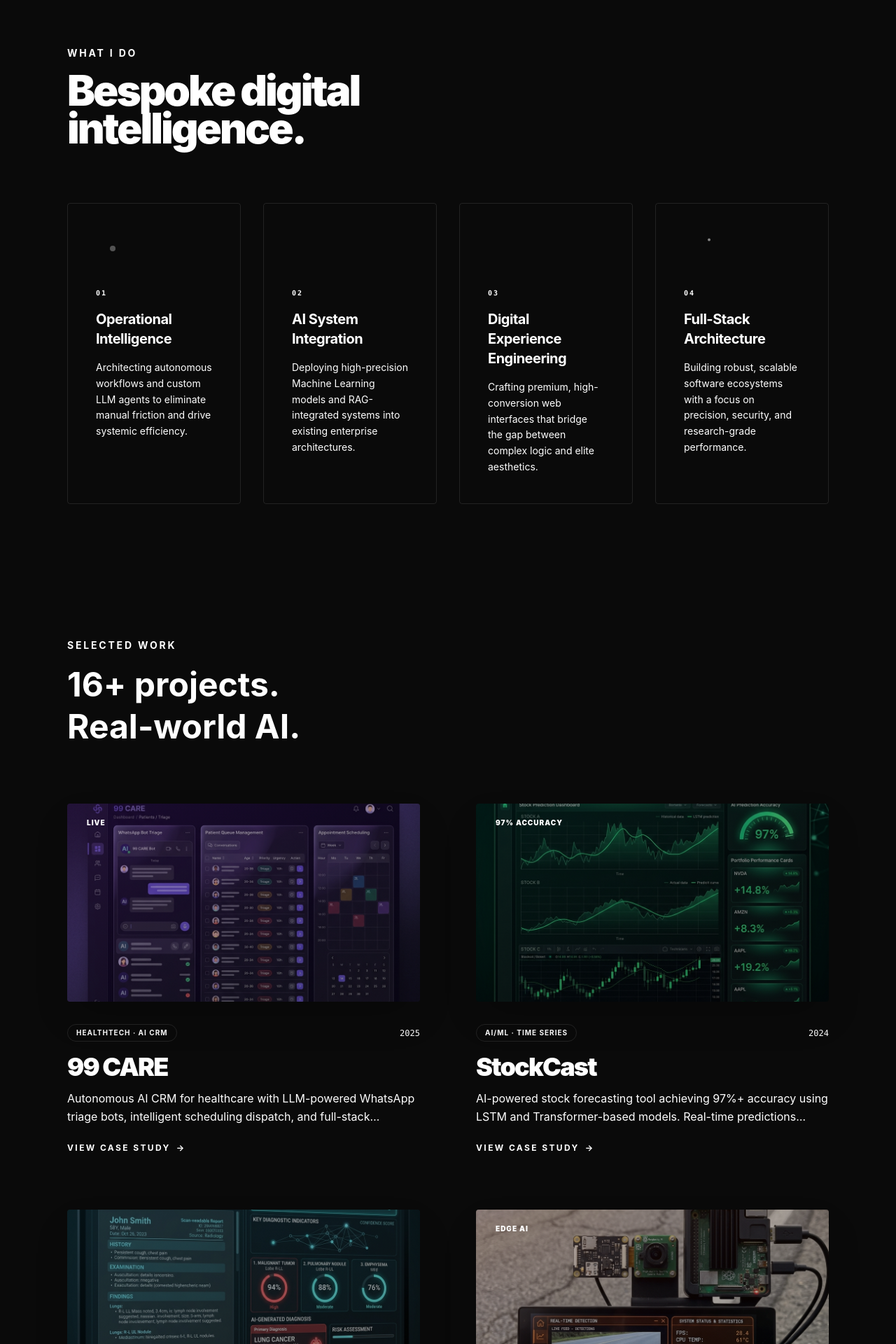
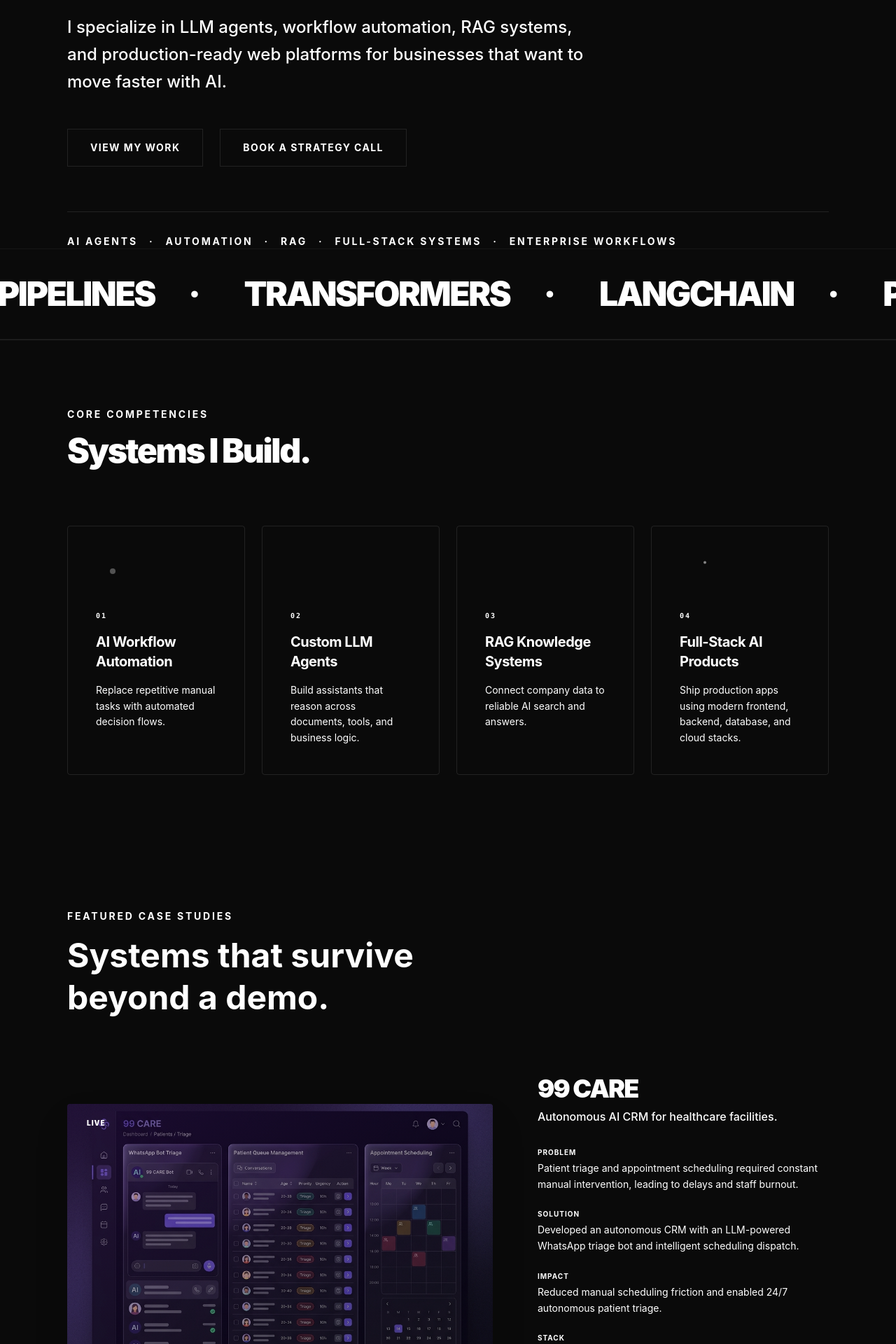
Before and after one commit to MitMakwana13/Mit-Portfolio, a React (Vite) app: page / in a window 1280 px wide. Shown: the part 880-2800 px from the top of the page at 70% size. Built offline with nearby package versions, Linux system fonts and the light colour scheme; a web font is replaced by a local one.

Commit message:
feat: complete 10/10 portfolio upgrade with premium case studies and systems architecture thinking

```diff
--- /dev/null
+++ b/src/components/Architecture.tsx
@@ -0,0 +1,81 @@
+import { useInView } from 'react-intersection-observer';
+import { Layers, Database, Cpu, Globe, ArrowRight, User } from 'lucide-react';
+
+export default function Architecture() {
+  const { ref, inView } = useInView({
+    triggerOnce: true,
+    threshold: 0.1,
+  });
+
+  const flow = [
+    { name: "User", icon: <User size={20} />, desc: "Intent & Context" },
+    { name: "Frontend", icon: <Globe size={20} />, desc: "Next.js / React UI" },
+    { name: "API", icon: <Layers size={20} />, desc: "FastAPI / Node" },
+    { name: "Database", icon: <Database size={20} />, desc: "PostgreSQL / Vector DB" },
+    { name: "AI Engine", icon: <Cpu size={20} />, desc: "LLMs / RAG Layer" },
+    { name: "Output", icon: <ArrowRight size={20} />, desc: "Autonomous Action" }
+  ];
+
+  return (
+    <section className="py-24 px-6 md:px-12 lg:px-24 bg-background border-t border-foreground/5">
+      <div className="max-w-7xl mx-auto">
+        <header className="mb-20">
+          <h2 className="text-foreground/30 uppercase tracking-[0.2em] text-sm font-bold mb-4">Architecture Thinking</h2>
+          <p className="text-4xl md:text-5xl font-sans font-bold text-foreground max-w-2xl leading-tight">
+            How I build systems.
+          </p>
+        </header>
+
+        <div
+          ref={ref}
+          className={`relative bg-card border border-foreground/5 p-8 md:p-12 rounded-sm ${inView ? 'animate-fade-up' : 'reveal-hidden'}`}
+        >
+          {/* Desktop Flow */}
+          <div className="hidden lg:flex items-center justify-between relative z-10">
+            {flow.map((node, idx) => (
+              <div key={node.name} className="flex items-center">
+                <div className="flex flex-col items-center group">
+                  <div className="w-16 h-16 rounded-full bg-background border border-foreground/10 flex items-center justify-center text-foreground group-hover:border-accent group-hover:text-accent transition-all duration-300 shadow-xl mb-4 relative z-10">
+                    {node.icon}
+                  </div>
+                  <h4 className="text-sm font-bold uppercase tracking-widest text-foreground mb-1 text-center">{node.name}</h4>
+                  <p className="text-[10px] uppercase tracking-widest text-muted text-center max-w-[100px]">{node.desc}</p>
+                </div>
+                {idx < flow.length - 1 && (
+                  <div className="w-12 h-px bg-foreground/20 mx-4 relative">
+                    <div className="absolute right-0 top-1/2 -translate-y-1/2 w-2 h-2 border-t border-r border-foreground/20 rotate-45"></div>
+                  </div>
+                )}
+              </div>
+            ))}
+          </div>
+
+          {/* Mobile Flow */}
+          <div className="flex lg:hidden flex-col gap-8 relative z-10">
+            {flow.map((node, idx) => (
+              <div key={node.name} className="flex flex-col items-center">
+                <div className="flex items-center gap-6 w-full max-w-xs p-4 bg-background border border-foreground/10 rounded-sm">
+                  <div className="text-accent">
+                    {node.icon}
+                  </div>
+                  <div>
+                    <h4 className="text-sm font-bold uppercase tracking-widest text-foreground">{node.name}</h4>
+                    <p className="text-[10px] uppercase tracking-widest text-muted">{node.desc}</p>
+                  </div>
+                </div>
+                {idx < flow.length - 1 && (
+                  <div className="w-px h-8 bg-foreground/20 mt-8 relative">
+                    <div className="absolute bottom-0 left-1/2 -translate-x-1/2 w-2 h-2 border-b border-r border-foreground/20 rotate-45"></div>
+                  </div>
+                )}
+              </div>
+            ))}
+          </div>
+
+          {/* Subtle Background Glow */}
+          <div className="absolute inset-0 bg-gradient-to-r from-accent/5 to-transparent opacity-50 blur-2xl z-0 pointer-events-none"></div>
+        </div>
+      </div>
+    </section>
+  );
+}
--- a/src/components/Hero.tsx
+++ b/src/components/Hero.tsx
@@ -1,9 +1,6 @@
 import { useEffect, useState } from 'react';
-import useTypewriter from '../hooks/useTypewriter';
 
 export default function Hero() {
-  const words = ["Python", "NLP", "GANs", "LLMs", "Deep Learning", "Generative AI"];
-  const currentWord = useTypewriter(words);
   const [isMounted, setIsMounted] = useState(false);
 
   useEffect(() => {
@@ -14,49 +11,50 @@
     <section className="relative min-h-[90vh] flex flex-col justify-center px-6 md:px-12 lg:px-24 pt-32 overflow-hidden bg-background">
       <div className={`max-w-7xl mx-auto w-full transition-opacity duration-1000 ${isMounted ? 'opacity-100' : 'opacity-0'}`}>
         <div className={isMounted ? 'animate-fade-up' : 'reveal-hidden'}>
-          <h1 className="text-6xl md:text-8xl font-sans font-black text-foreground tracking-tighter leading-[0.9] mb-8">
-            I build things <br />
-            <span className="text-accent underline decoration-accent/30 underline-offset-8">
-              that learn.
-            </span>
+          <h1 className="text-5xl md:text-7xl lg:text-8xl font-sans font-black text-foreground tracking-tighter leading-[1.1] mb-8 max-w-5xl">
+            I build AI agents, automation systems, and high-end software that turn manual business operations into <span className="text-accent">intelligent workflows.</span>
           </h1>
         </div>
 
         <div className={isMounted ? 'animate-fade-up delay-200' : 'reveal-hidden'}>
-          <p className="text-lg md:text-2xl text-muted font-medium mb-12 flex flex-wrap items-center gap-x-3 gap-y-2">
-            <span>Python &amp; ML Expert</span>
-            <span className="w-1.5 h-1.5 rounded-full bg-accent/50 hidden md:block"></span>
-            <span>{currentWord}<span className="animate-pulse">|</span></span>
-            <span className="w-1.5 h-1.5 rounded-full bg-accent/50 hidden md:block"></span>
-            <span>Surat, Gujarat 🇮🇳</span>
+          <p className="text-lg md:text-2xl text-muted font-medium mb-12 max-w-3xl leading-relaxed">
+            I specialize in LLM agents, workflow automation, RAG systems, and production-ready web platforms for businesses that want to move faster with AI.
           </p>
         </div>
 
-        <div className={`flex flex-wrap gap-6 ${isMounted ? 'animate-fade-up delay-300' : 'reveal-hidden'}`}>
+        <div className={`flex flex-wrap gap-4 md:gap-6 mb-16 ${isMounted ? 'animate-fade-up delay-300' : 'reveal-hidden'}`}>
           <a
             href="#work"
-            className="px-8 py-4 border-2 border-foreground text-foreground font-bold uppercase tracking-widest hover:bg-foreground hover:text-background transition-all duration-300 text-sm"
+            className="px-8 py-4 border border-foreground bg-foreground text-background font-bold uppercase tracking-widest hover:bg-transparent hover:text-foreground transition-all duration-300 text-sm w-full sm:w-auto text-center"
           >
-            View Work
+            View My Work
           </a>
           <a
-            href="#contact"
-            className="px-8 py-4 bg-foreground text-background font-bold uppercase tracking-widest hover:bg-transparent hover:text-foreground border-2 border-foreground transition-all duration-300 text-sm"
+            href="mailto:meetmakwana2004@gmail.com"
+            className="px-8 py-4 bg-transparent text-foreground font-bold uppercase tracking-widest hover:bg-foreground/5 border border-foreground/20 transition-all duration-300 text-sm w-full sm:w-auto text-center"
           >
-            Get in Touch
+            Book a Strategy Call
           </a>
-          <a
-            href="https://github.com/MitMakwana13"
-            target="_blank" rel="noopener noreferrer"
-            className="px-8 py-4 border-2 border-accent text-accent font-bold uppercase tracking-widest hover:bg-accent hover:text-background transition-all duration-300 text-sm"
-          >
-            GitHub ↗
-          </a>
+        </div>
+
+        {/* Credibility Strip */}
+        <div className={`pt-8 border-t border-foreground/10 ${isMounted ? 'animate-fade-up delay-500' : 'reveal-hidden'}`}>
+          <div className="flex flex-wrap items-center gap-4 text-xs md:text-sm uppercase tracking-[0.2em] font-bold text-foreground/40">
+            <span>AI Agents</span>
+            <span className="hidden sm:inline">·</span>
+            <span>Automation</span>
+            <span className="hidden sm:inline">·</span>
+            <span>RAG</span>
+            <span className="hidden sm:inline">·</span>
+            <span>Full-Stack Systems</span>
+            <span className="hidden sm:inline">·</span>
+            <span>Enterprise Workflows</span>
+          </div>
         </div>
       </div>
 
-      {/* Background ambient effect - CSS only */}
-      <div className="absolute top-1/2 left-1/2 -translate-x-1/2 -translate-y-1/2 w-[800px] h-[800px] bg-accent/5 rounded-full blur-[120px] -z-10 animate-fade-in delay-500"></div>
+      {/* Background ambient effect - CSS only, very subtle */}
+      <div className="absolute top-1/2 left-1/2 -translate-x-1/2 -translate-y-1/2 w-[600px] md:w-[800px] h-[600px] md:h-[800px] bg-accent/5 rounded-full blur-[100px] md:blur-[120px] -z-10 animate-fade-in delay-700"></div>
     </section>
   );
 }
--- a/src/components/Projects.tsx
+++ b/src/components/Projects.tsx
@@ -2,9 +2,11 @@
 
 interface Project {
   title: string;
-  category: string;
-  year: string;
-  description: string;
+  outcome: string;
+  problem: string;
+  solution: string;
+  stack: string;
+  impact: string;
   image: string;
   gradient: string;
   link: string;
@@ -14,9 +16,11 @@
 const projects: Project[] = [
   {
     title: "99 CARE",
-    category: "HealthTech · AI CRM",
-    year: "2025",
-    description: "Autonomous AI CRM for healthcare with LLM-powered WhatsApp triage bots, intelligent scheduling dispatch, and full-stack architecture (React, FastAPI, PostgreSQL).",
+    outcome: "Autonomous AI CRM for healthcare facilities.",
+    problem: "Patient triage and appointment scheduling required constant manual intervention, leading to delays and staff burnout.",
+    solution: "Developed an autonomous CRM with an LLM-powered WhatsApp triage bot and intelligent scheduling dispatch.",
+    stack: "React, FastAPI, PostgreSQL, LangChain, OpenAI",
+    impact: "Reduced manual scheduling friction and enabled 24/7 autonomous patient triage.",
     image: "/project_99care.png",
     gradient: "from-purple-900 to-black",
     link: "https://99-care.vercel.app",
@@ -24,42 +28,26 @@
   },
   {
     title: "StockCast",
-    category: "AI/ML · Time Series",
-    year: "2024",
-    description: "AI-powered stock forecasting tool achieving 97%+ accuracy using LSTM and Transformer-based models. Real-time predictions delivered via a clean web dashboard.",
+    outcome: "High-precision AI stock forecasting dashboard.",
+    problem: "Retail investors lacked access to institutional-grade, real-time predictive models for stock movements.",
+    solution: "Built a forecasting tool achieving 97%+ accuracy using LSTM and Transformer-based time series models.",
+    stack: "Python, TensorFlow, React, FastAPI, Pandas",
+    impact: "Delivered real-time predictions via a clean web dashboard for immediate decision-making.",
     image: "/project_stockcast.png",
     gradient: "from-emerald-900 to-black",
     link: "https://github.com/MitMakwana13/StockCast",
     tag: "97% Accuracy"
   },
   {
-    title: "HealthCare Diagnosis",
-    category: "AI/ML · Deep Learning",
-    year: "2024",
-    description: "AI web application that replaces emergency doctor dependency by diagnosing medical reports in real time using deep learning models trained on clinical datasets.",
+    title: "Healthcare Diagnosis",
+    outcome: "Real-time AI medical report analysis.",
+    problem: "Emergency medical report diagnosis faced critical bottlenecks due to doctor availability constraints.",
+    solution: "Deployed a deep learning web application that diagnoses medical reports in real time based on clinical datasets.",
+    stack: "PyTorch, FastAPI, React, CNNs",
+    impact: "Reduced emergency doctor dependency for preliminary report screening.",
     image: "/project_healthcare.png",
     gradient: "from-cyan-900 to-black",
     link: "https://github.com/MitMakwana13/Healthcare_Diagnosis"
-  },
-  {
-    title: "Road Damage Detection",
-    category: "Computer Vision · Edge AI",
-    year: "2024",
-    description: "Real-time road damage detection system using fine-tuned YOLOv8 deployed on Raspberry Pi Zero 2W via TFLite — outperforming CNN and MobileNet baselines.",
-    image: "/project_road_damage.png",
-    gradient: "from-orange-900 to-black",
-    link: "https://github.com/MitMakwana13",
-    tag: "Edge AI"
-  },
-  {
-    title: "Polaris Designs",
-    category: "Branding · Web Design",
-    year: "2024",
-    description: "Premium branding studio website with cinematic animations, editorial layouts, and fluid micro-interactions built with React and Vite.",
-    image: "/project_polaris.png",
-    gradient: "from-gray-800 to-black",
-    link: "https://polarisdesigns.in",
-    tag: "Live"
   }
 ];
 
@@ -68,13 +56,13 @@
     <section id="work" className="py-24 px-6 md:px-12 lg:px-24 bg-background">
       <div className="max-w-7xl mx-auto">
         <header className="mb-20">
-          <h2 className="text-foreground/30 uppercase tracking-[0.2em] text-sm font-bold mb-4">Selected Work</h2>
+          <h2 className="text-foreground/30 uppercase tracking-[0.2em] text-sm font-bold mb-4">Featured Case Studies</h2>
           <p className="text-4xl md:text-5xl font-sans font-bold text-foreground max-w-2xl leading-tight">
-            16+ projects. <br />Real-world AI.
+            Systems that survive <br />beyond a demo.
           </p>
         </header>
 
-        <div className="grid grid-cols-1 md:grid-cols-2 gap-12 lg:gap-20">
+        <div className="space-y-24">
           {projects.map((project, index) => (
             <ProjectCard key={index} project={project} index={index} />
           ))}
@@ -94,65 +82,77 @@
     <div
       ref={ref}
       style={{ animationDelay: `${index * 100}ms` }}
-      className={`group relative flex flex-col ${inView ? 'animate-fade-up' : 'reveal-hidden'}`}
+      className={`grid grid-cols-1 lg:grid-cols-12 gap-8 lg:gap-16 items-center group ${inView ? 'animate-fade-up' : 'reveal-hidden'}`}
     >
+      {/* Image Side */}
+      <div className="lg:col-span-7">
         <a
           href={project.link}
           target="_blank"
           rel="noopener noreferrer"
-        className="block overflow-hidden relative aspect-[16/9] bg-card mb-8 rounded-sm shadow-2xl"
+          className="block overflow-hidden relative aspect-[16/10] bg-card rounded-sm shadow-2xl"
         >
-        {/* Real project image */}
           <img
             src={project.image}
             alt={project.title}
             className="absolute inset-0 w-full h-full object-cover opacity-80 group-hover:opacity-100 group-hover:scale-105 transition-all duration-700 ease-[cubic-bezier(0.22,1,0.36,1)]"
             onError={(e) => {
-            // Fallback to gradient if image fails
               (e.target as HTMLImageElement).style.display = 'none';
             }}
           />
-        {/* Gradient overlay on hover */}
           <div className={`absolute inset-0 bg-gradient-to-br ${project.gradient} opacity-20 group-hover:opacity-40 transition-opacity duration-500`} />
 
-        {/* Tag badge */}
           {project.tag && (
             <span className="absolute top-4 left-4 px-3 py-1 bg-accent text-background text-[10px] font-black uppercase tracking-widest rounded-full z-10">
               {project.tag}
             </span>
           )}
 
-        {/* Visit overlay */}
           <div className="absolute inset-0 flex items-center justify-center opacity-0 group-hover:opacity-100 transition-opacity duration-500">
             <span className="px-6 py-2 bg-foreground text-background font-black text-xs uppercase tracking-widest">
               View Project ↗
             </span>
           </div>
         </a>
-
-      <div className="flex justify-between items-center mb-4">
-        <span className="px-3 py-1 border border-foreground/10 rounded-full text-[10px] uppercase font-bold tracking-widest text-accent">
-          {project.category}
-        </span>
-        <span className="text-foreground/30 font-mono text-xs">{project.year}</span>
       </div>
 
-      <h3 className="text-2xl md:text-4xl font-sans font-black text-foreground mb-3 group-hover:text-accent transition-colors duration-300 tracking-tighter">
+      {/* Content Side */}
+      <div className="lg:col-span-5 flex flex-col justify-center">
+        <h3 className="text-3xl md:text-4xl font-sans font-black text-foreground mb-2 group-hover:text-accent transition-colors duration-300 tracking-tighter">
           {project.title}
         </h3>
+        <p className="text-muted text-sm md:text-base mb-8 font-medium">
+          {project.outcome}
+        </p>
 
-      <p className="text-muted text-sm md:text-base mb-6 line-clamp-2 leading-relaxed max-w-lg">
-        {project.description}
-      </p>
+        <div className="space-y-6 mb-10">
+          <div>
+            <h4 className="text-[10px] uppercase tracking-widest text-foreground/50 font-bold mb-1">Problem</h4>
+            <p className="text-sm text-foreground/80 leading-relaxed">{project.problem}</p>
+          </div>
+          <div>
+            <h4 className="text-[10px] uppercase tracking-widest text-foreground/50 font-bold mb-1">Solution</h4>
+            <p className="text-sm text-foreground/80 leading-relaxed">{project.solution}</p>
+          </div>
+          <div>
+            <h4 className="text-[10px] uppercase tracking-widest text-foreground/50 font-bold mb-1">Impact</h4>
+            <p className="text-sm text-foreground/80 leading-relaxed">{project.impact}</p>
+          </div>
+          <div>
+            <h4 className="text-[10px] uppercase tracking-widest text-foreground/50 font-bold mb-1">Stack</h4>
+            <p className="text-sm text-accent font-mono">{project.stack}</p>
+          </div>
+        </div>
 
         <a
           href={project.link}
           target="_blank"
           rel="noopener noreferrer"
-        className="text-foreground text-xs uppercase font-bold tracking-[0.2em] group-hover:translate-x-2 transition-transform duration-300 flex items-center gap-2"
+          className="inline-flex items-center gap-2 text-foreground text-xs uppercase font-bold tracking-[0.2em] hover:text-accent transition-colors duration-300 w-fit group/btn"
         >
-        View Case Study <span>→</span>
+          View Case Study <span className="group-hover/btn:translate-x-2 transition-transform duration-300">→</span>
         </a>
+      </div>
     </div>
   );
 }
--- a/src/components/Services.tsx
+++ b/src/components/Services.tsx
@@ -3,8 +3,8 @@
 export default function Services() {
   const services = [
     {
-      title: 'Operational Intelligence',
-      desc: 'Architecting autonomous workflows and custom LLM agents to eliminate manual friction and drive systemic efficiency.',
+      title: 'AI Workflow Automation',
+      desc: 'Replace repetitive manual tasks with automated decision flows.',
       icon: '01',
       svg: (
         <svg width="48" height="48" viewBox="0 0 48 48" fill="none" className="stroke-accent">
@@ -18,8 +18,8 @@
       )
     },
     {
-      title: 'AI System Integration',
-      desc: 'Deploying high-precision Machine Learning models and RAG-integrated systems into existing enterprise architectures.',
+      title: 'Custom LLM Agents',
+      desc: 'Build assistants that reason across documents, tools, and business logic.',
       icon: '02',
       svg: (
         <svg width="48" height="48" viewBox="0 0 48 48" fill="none" className="stroke-accent">
@@ -33,8 +33,8 @@
       )
     },
     {
-      title: 'Digital Experience Engineering',
-      desc: 'Crafting premium, high-conversion web interfaces that bridge the gap between complex logic and elite aesthetics.',
+      title: 'RAG Knowledge Systems',
+      desc: 'Connect company data to reliable AI search and answers.',
       icon: '03',
       svg: (
         <svg width="48" height="48" viewBox="0 0 48 48" fill="none" className="stroke-accent">
@@ -45,8 +45,8 @@
       )
     },
     {
-      title: 'Full-Stack Architecture',
-      desc: 'Building robust, scalable software ecosystems with a focus on precision, security, and research-grade performance.',
+      title: 'Full-Stack AI Products',
+      desc: 'Ship production apps using modern frontend, backend, database, and cloud stacks.',
       icon: '04',
       svg: (
         <svg width="48" height="48" viewBox="0 0 48 48" fill="none" className="stroke-accent">
@@ -65,18 +65,18 @@
   });
 
   return (
-    <section id="services" className="py-24 px-6 md:px-12 lg:px-24 bg-background overflow-hidden">
+    <section id="services" className="py-24 px-6 md:px-12 lg:px-24 bg-background overflow-hidden border-t border-foreground/5">
       <div className="max-w-7xl mx-auto">
         <header className="mb-20">
-          <h2 className="text-foreground/30 uppercase tracking-[0.2em] text-sm font-bold mb-4">What I Do</h2>
-          <p className="text-4xl md:text-6xl font-sans font-black text-foreground leading-[0.9] tracking-tighter">
-            Bespoke digital <br />intelligence.
+          <h2 className="text-foreground/30 uppercase tracking-[0.2em] text-sm font-bold mb-4">Core Competencies</h2>
+          <p className="text-4xl md:text-5xl font-sans font-black text-foreground leading-[1.1] tracking-tighter">
+            Systems I Build.
           </p>
         </header>
 
         <div
           ref={ref}
-          className="grid grid-cols-1 md:grid-cols-2 lg:grid-cols-4 gap-8"
+          className="grid grid-cols-1 md:grid-cols-2 lg:grid-cols-4 gap-6"
         >
           {services.map((s, idx) => (
             <div
--- a/src/components/Skills.tsx
+++ b/src/components/Skills.tsx
@@ -2,20 +2,24 @@
 
 const skillCategories = [
   {
-    title: "Languages & Data",
-    skills: ["Python", "Java", "JavaScript", "TypeScript", "SQL", "MongoDB"]
+    title: "Frontend",
+    skills: ["Next.js", "React", "Tailwind", "TypeScript"]
   },
   {
-    title: "AI / ML",
-    skills: ["Machine Learning", "Deep Learning", "NLP", "GANs", "LLMs", "Transformer Models", "Prompt Engineering", "AI Model Deployment", "Model Optimization"]
+    title: "Backend",
+    skills: ["FastAPI", "Node.js", "Supabase", "PostgreSQL"]
   },
   {
-    title: "Frameworks & Tools",
-    skills: ["TensorFlow", "PyTorch", "Scikit-learn", "Hugging Face", "LangChain", "RAG"]
+    title: "AI",
+    skills: ["OpenAI", "Anthropic", "RAG", "Agents", "Embeddings"]
   },
   {
-    title: "Engineering",
-    skills: ["Full-Stack Development", "React", "Node.js", "FastAPI", "Git", "Docker", "Jupyter"]
+    title: "Automation",
+    skills: ["n8n", "Workflow Orchestration", "API Integrations"]
+  },
+  {
+    title: "Cloud",
+    skills: ["Vercel", "Railway", "AWS-ready Architecture"]
   }
 ];
 
```
Also changed, not shown: src/components/ContactSection.tsx (+22 -24 lines). Lines whose indentation alone changed are shown as unchanged.
